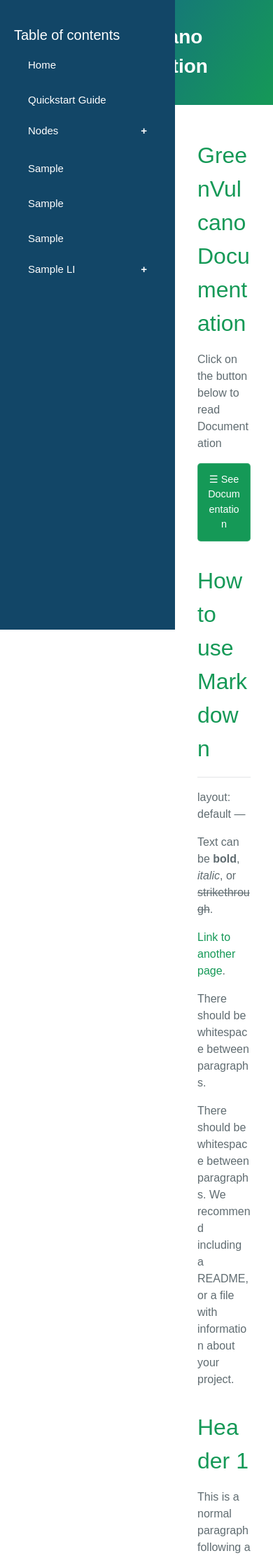
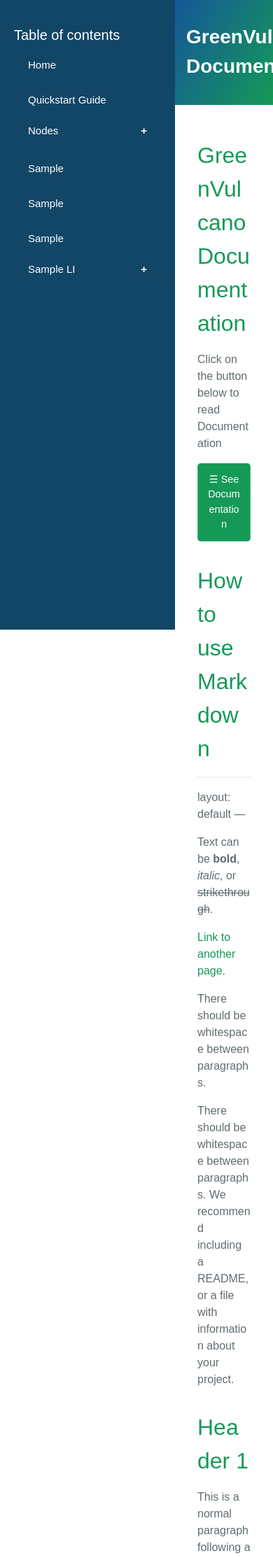
Before and after one commit to dianamw/GreenVulcano-Beta, a Jekyll site: the page built from index.md, in a window 390 px wide. Shown: the top 2227 px of the page at 70% size. Built offline with Jekyll 4.4.1, drawn with Linux system fonts in a browser that asks for light colours; our own code applies the rules of GitHub Pages for plain Markdown files; the repository's description, which GitHub fills in, is left out.

Commit message:
Update style.scss

```diff
--- a/assets/css/style.scss
+++ b/assets/css/style.scss
@@ -107,3 +107,8 @@ button.accordion.active:after {
     margin-left: 20px;
     font-size: 20px;
   }
+@media screen and (max-width: 600px) {
+   #headerP {
+	   margin-left:250px;
+	}
+}
```
